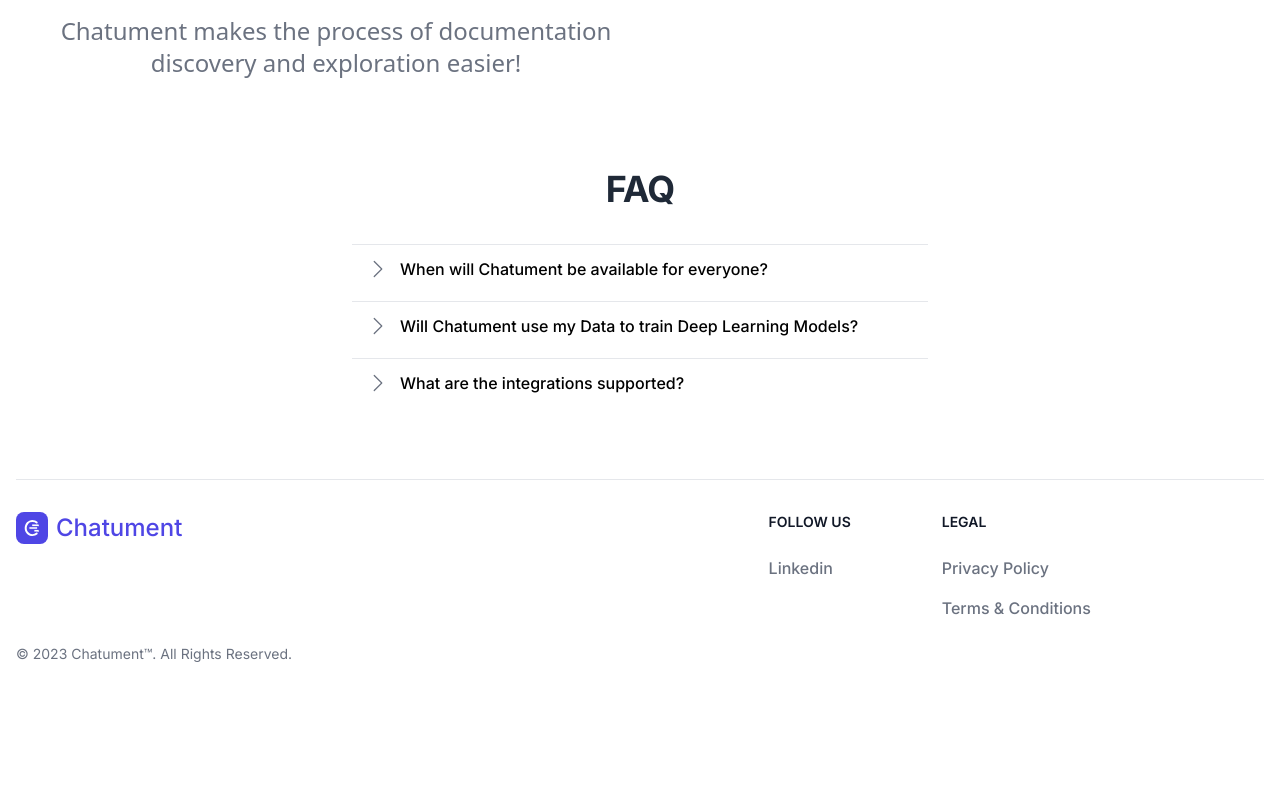
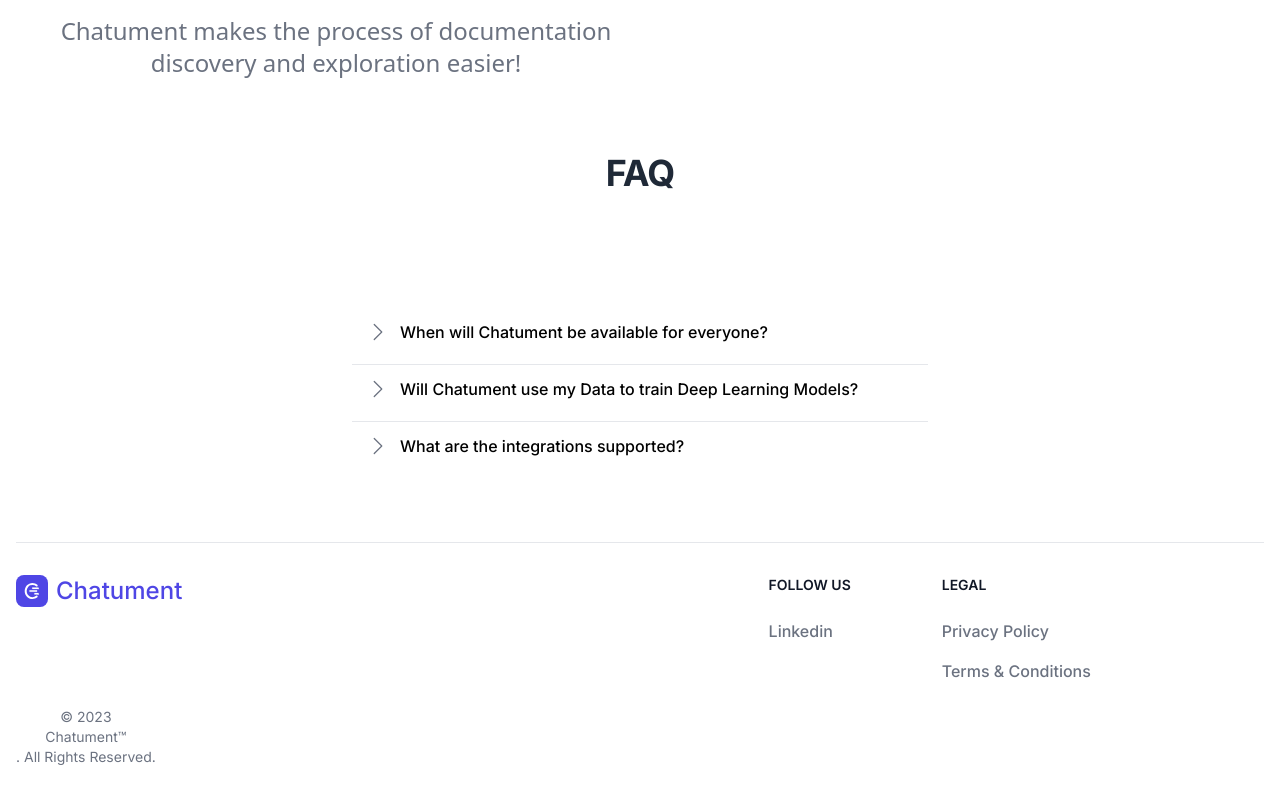
Before and after one commit to chatument/chatument.github.io, a Next.js app: page / in a window 1280 px wide. Shown: the part 1569-2368 px from the top of the page. Before the commit the page ends 2265 px from the top, so only its background shows below. Built offline with nearby package versions, Linux system fonts and the light colour scheme.

Commit message:
Fixing some issues

```diff
--- a/src/app/components/Faq.js
+++ b/src/app/components/Faq.js
@@ -17,12 +17,14 @@
 
 export const Faq = () => {
   return (
-    <ul className="max-w-xl mx-auto divide-y mt-16 lg:mt-20">
-      <div>
+    <>
+      <div className="flex flex-col justify-center items-center mt-16 ">
         <h2 className="max-w-2xl mb-8 text-3xl font-bold leading-snug tracking-tight text-gray-800 lg:leading-tight lg:text-4xl text-center ">
           FAQ
         </h2>
       </div>
+
+      <ul className="max-w-xl mx-auto divide-y lg:mt-20">
         {questions.map(({ question, aswer }) => {
           return (
             <li className="mb-2" key={question}>
@@ -52,5 +54,6 @@
           );
         })}
       </ul>
+    </>
   );
 };
--- a/src/app/components/Footer.js
+++ b/src/app/components/Footer.js
@@ -1,16 +1,14 @@
-import Link from "next/link";
-import { Logo } from "./Logo";
+import Link from 'next/link';
+import { Logo } from './Logo';
 
 export const Footer = () => {
   return (
     <footer>
       <div className="mx-auto container p-4 py-6 lg:py-8">
-      <hr className="my-6 border-gray-200 sm:mx-auto lg:my-8" />
+        <hr className="my-6 border-gray-200 sm:mx-auto lg:my-8" />
         <div className="md:flex md:justify-between">
           <div className="mb-6 md:mb-0">
-            <a href="#" className="flex items-center">
-              <Logo />
-            </a>
+            <Logo />
           </div>
           <div className="grid grid-cols-2 gap-8 sm:gap-6 sm:grid-cols-3">
             <div>
@@ -27,11 +25,7 @@
                   </a>
                 </li>
                 <li>
-                  <a
-                    href="#"
-                    className="hover:underline"
-                  >
-                  </a>
+                  <a href="#" className="hover:underline"></a>
                 </li>
               </ul>
             </div>
@@ -54,14 +48,9 @@
             </div>
           </div>
         </div>
-        {/* <hr className="my-6 border-gray-200 sm:mx-auto lg:my-8" /> */}
         <div className="sm:flex sm:items-center sm:justify-between mt-6">
           <span className="text-sm text-gray-500 sm:text-center">
-            © 2023{' '}
-            <a className="hover:underline">
-              Chatument™
-            </a>
-            . All Rights Reserved.
+            © 2023 <p>Chatument™</p>. All Rights Reserved.
           </span>
         </div>
       </div>
```
Lines whose indentation alone changed are shown as unchanged.
